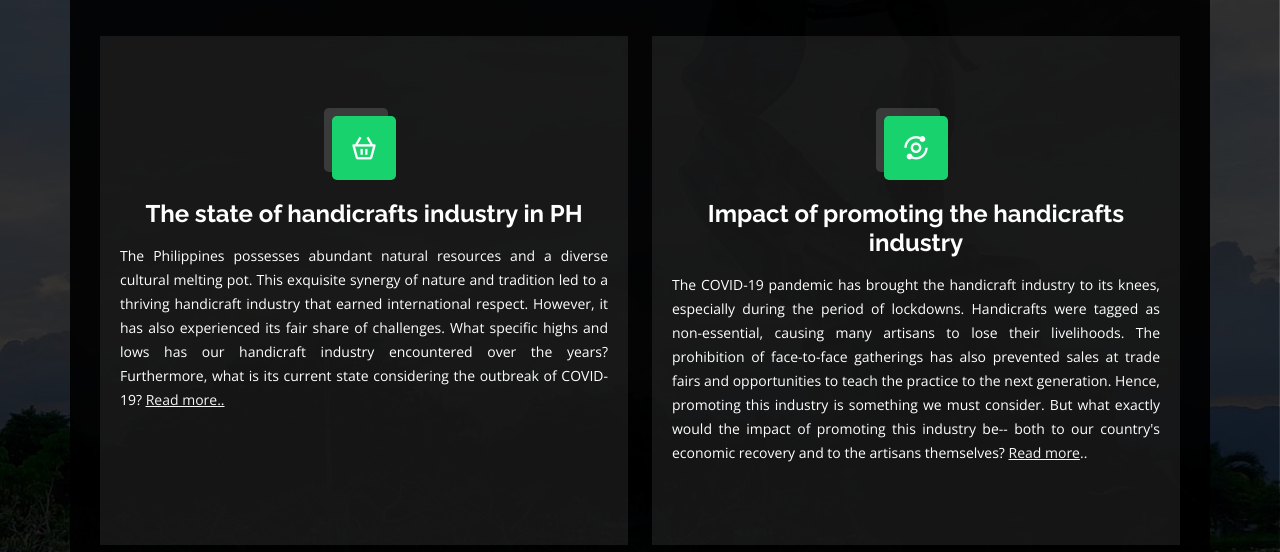
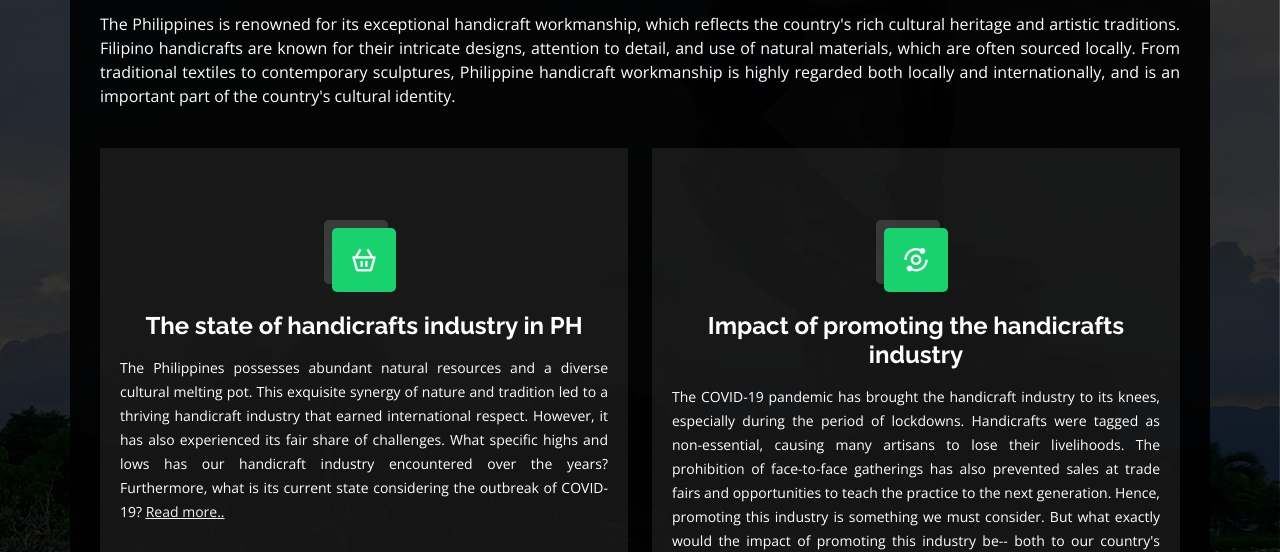
Before and after one commit to arts1byartizans/finaproject, a plain HTML site: page index.html in a window 1280 px wide. Both pictures are taken after a click on the link "Handicraft Industry". Shown: the part 201-753 px from the top of the page. Drawn offline with nearby package versions, Linux system fonts and the light colour scheme.

Commit message:
updated handicraft intro

```diff
--- a/index.html
+++ b/index.html
@@ -217,7 +217,9 @@
           <h2>Handicraft industry</h2>
           <p>PH Workmanship</p>
         </div>
-
+        <p class="justify">
+          The Philippines is renowned for its exceptional handicraft workmanship, which reflects the country's rich cultural heritage and artistic traditions. Filipino handicrafts are known for their intricate designs, attention to detail, and use of natural materials, which are often sourced locally. From traditional textiles to contemporary sculptures, Philippine handicraft workmanship is highly regarded both locally and internationally, and is an important part of the country's cultural identity.
+        </p>
         <div class="row">
 
           <div class="col-sm-4 col-md-6 d-flex align-items-stretch mt-4">
```
